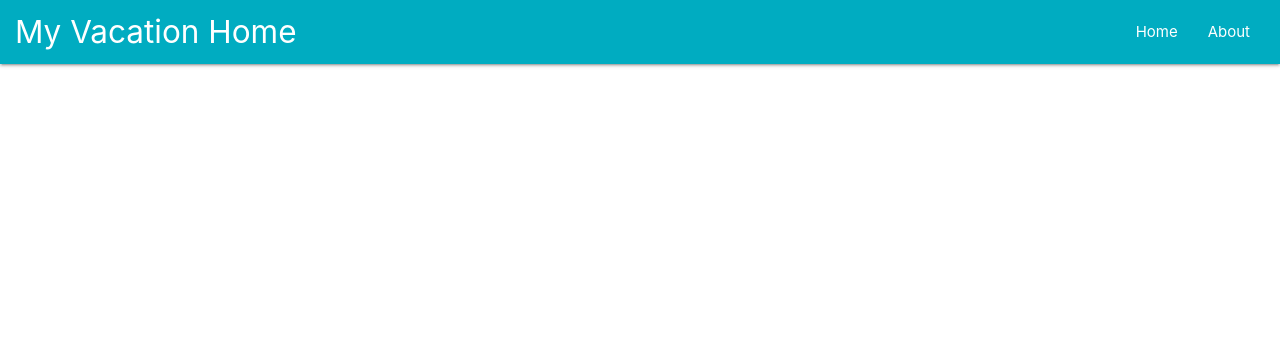
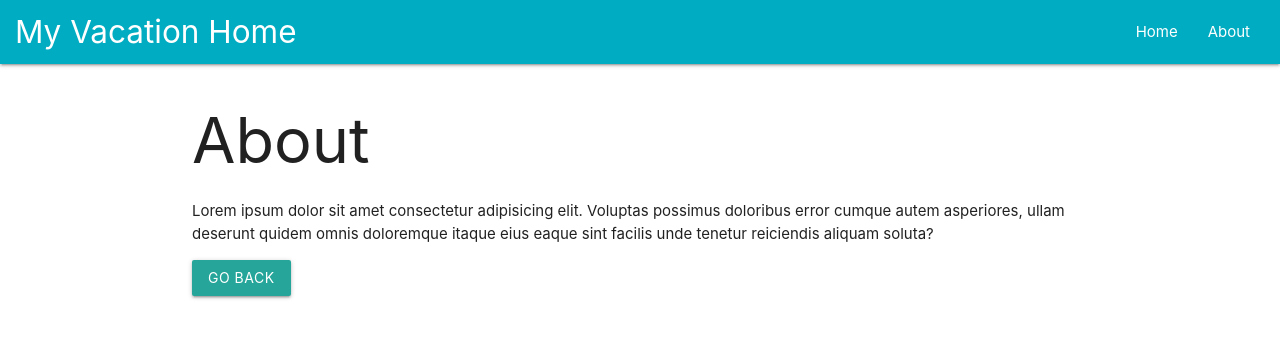
Before and after one commit to kylegibson15/my-vacation-home, a React (Create React App) app: page /my-vacation-home/about in a window 1280 px wide. Shown: the top 338 px of the page. Built offline with nearby package versions, Linux system fonts and the light colour scheme.

Commit message:
fix routes to include the /my-vacation-home

```diff
--- a/src/App.tsx
+++ b/src/App.tsx
@@ -11,8 +11,8 @@ const App: React.FC = () => {
       <Navbar />
       <div className="container">
         <Switch>
-          <Route path="/" component={Home} exact />
-          <Route path="/about" component={About} />
+          <Route path="/my-vacation-home" component={Home} exact />
+          <Route path="/my-vacation-home/about" component={About} />
         </Switch>
       </div>
     </BrowserRouter>
--- a/src/components/Navbar.tsx
+++ b/src/components/Navbar.tsx
@@ -9,10 +9,10 @@ export const Navbar: React.FC = () => (
       </NavLink>
       <ul className="right hide-on-med-and-down">
         <li cy-data="home-nav-link">
-          <NavLink to="/">Home</NavLink>
+          <NavLink to="/my-vacation-home">Home</NavLink>
         </li>
         <li>
-          <NavLink to="/about">About</NavLink>
+          <NavLink to="/my-vacation-home/about">About</NavLink>
         </li>
       </ul>
     </div>
--- a/src/pages/About.tsx
+++ b/src/pages/About.tsx
@@ -17,7 +17,7 @@ export const About: React.FC = () => {
         type="button"
         className="btn"
         cy-data="go-back-button"
-        onClick={() => history.push('/')}
+        onClick={() => history.push('/my-vacation-home')}
       >
         Go back
       </button>
```
